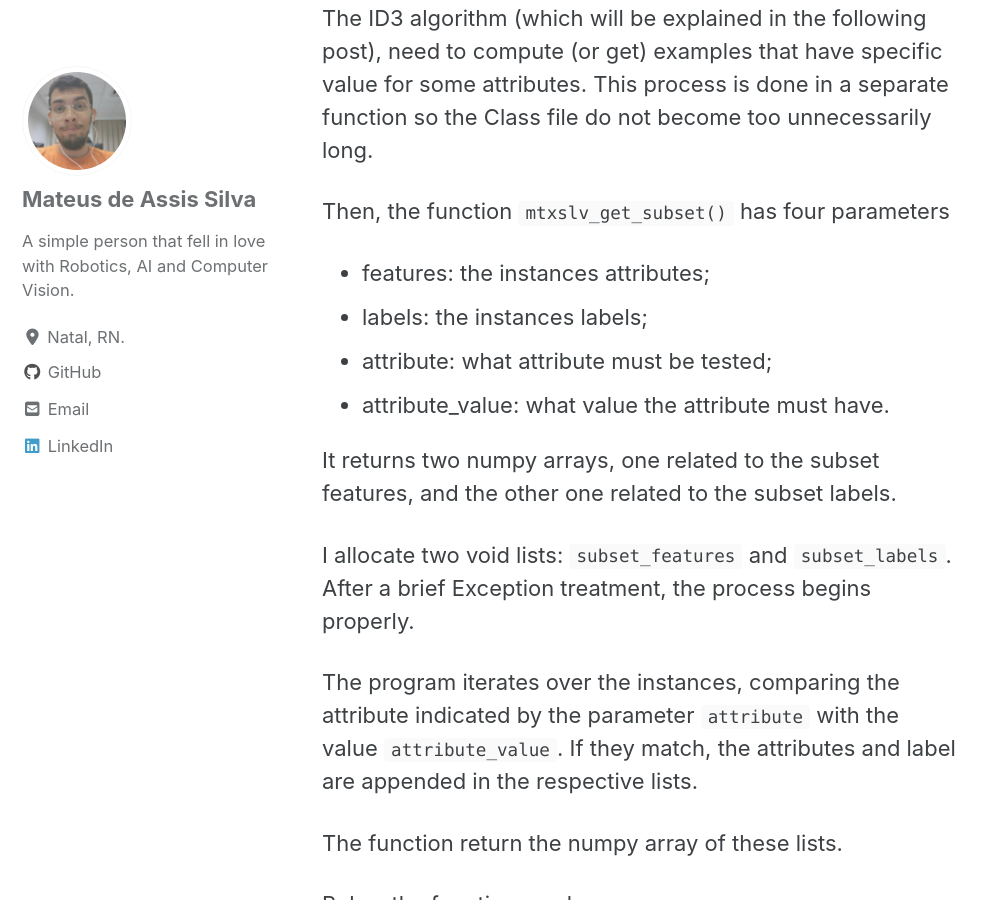
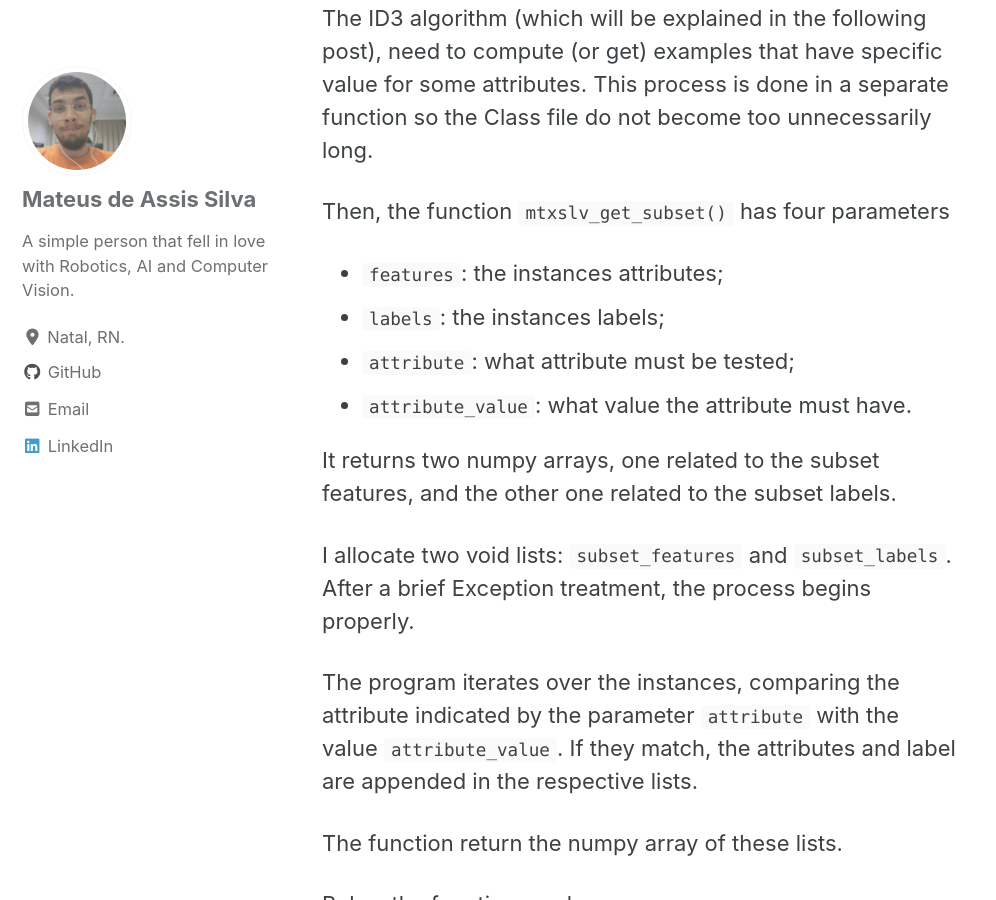
Before and after one commit to mtxslv/mtxslv.github.io, a Jekyll site: the page built from _posts/2020-05-12-id3_part_2.md, in a window 1280 px wide and 900 px high, scrolled down 9117 px. Shown: the whole window, without its empty margins (0-996 px from the left). Built offline with Jekyll 4.4.1, drawn with Linux system fonts in a browser that asks for light colours; cached includes are drawn as plain includes; nearby versions of some CDN libraries; formulas are drawn with MathJax 3.

Commit message:
finished

````diff
--- a/_posts/2020-05-12-id3_part_2.md
+++ b/_posts/2020-05-12-id3_part_2.md
@@ -181,10 +181,10 @@ The ID3 algorithm (which will be explained in the following post), need to compu
 
 Then, the function ```mtxslv_get_subset()``` has four parameters
 
-* features: the instances attributes;
-* labels: the instances labels;
-* attribute: what attribute must be tested;
-* attribute_value: what value the attribute must have.
+* ```features```: the instances attributes;
+* ```labels```: the instances labels;
+* ```attribute```: what attribute must be tested;
+* ```attribute_value```: what value the attribute must have.
 
 It returns two numpy arrays, one related to the subset features, and the other one related to the subset labels.
 
````
